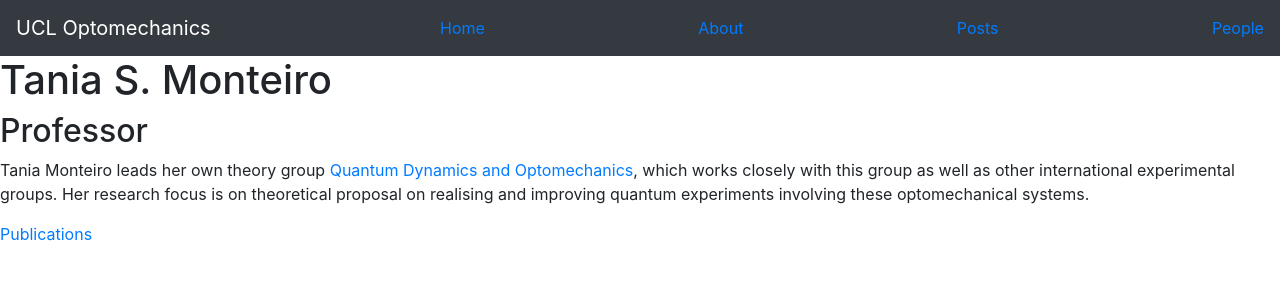
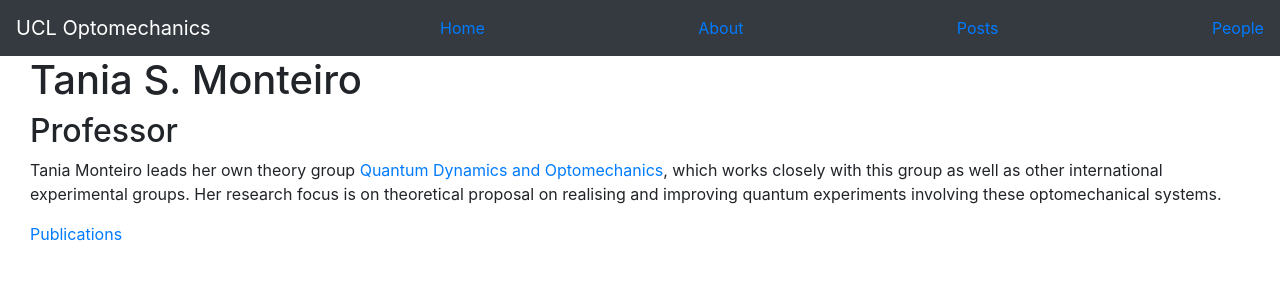
Before and after one commit to ucloptomechanics/ucloptomechanics.github.io, a Jekyll site: the page built from _people/tania.md, in a window 1280 px wide. Shown: the top 300 px of the page. Built offline with Jekyll 4.4.1, drawn with Linux system fonts in a browser that asks for light colours.

Commit message:
still cannot figure out styling

```diff
--- a/_layouts/default.html
+++ b/_layouts/default.html
@@ -2,6 +2,8 @@
 <html>
   <head>
     <meta charset="uft-8">
+     <meta name="viewport" content="width=device-width, initial-scale=1, shrink-to-fit=no">
+
     <title>{{ page.title }}</title>
     <link rel="stylesheet" href="https://stackpath.bootstrapcdn.com/bootstrap/4.1.1/css/bootstrap.min.css" integrity="sha384-WskhaSGFgHYWDcbwN70/dfYBj47jz9qbsMId/iRN3ewGhXQFZCSftd1LZCfmhktB" crossorigin="anonymous">
     <link rel="stylesheet" href="/assets/css/styles.css">
@@ -10,7 +12,9 @@
   </head>
   <body>
     {% include navigation.html %}
-    {{ content }}
+    <div class="container-fluid">
+      {{ content }}
+    </div>
   <script src="https://code.jquery.com/jquery-3.3.1.slim.min.js" integrity="sha384-q8i/X+965DzO0rT7abK41JStQIAqVgRVzpbzo5smXKp4YfRvH+8abtTE1Pi6jizo" crossorigin="anonymous"></script>
   <script src="https://cdn.jsdelivr.net/npm/popper.js@1.14.3/dist/umd/popper.min.js" integrity="sha384-ZMP7rVo3mIykV+2+9J3UJ46jBk0WLaUAdn689aCwoqbBJiSnjAK/l8WvCWPIPm49" crossorigin="anonymous"></script>
   <script src="https://cdn.jsdelivr.net/npm/bootstrap@4.1.3/dist/js/bootstrap.min.js" integrity="sha384-ChfqqxuZUCnJSK3+MXmPNIyE6ZbWh2IMqE241rYiqJxyMiZ6OW/JmZQ5stwEULTy" crossorigin="anonymous"></script>
--- a/_layouts/person.html
+++ b/_layouts/person.html
@@ -1,8 +1,8 @@
 ---
 layout: default
 ---
-
-<h1>{{ page.name }}</h1>
-<h2>{{ page.position }}</h2>
-
-{{ content }}
+<div class="container-fluid">
+  <h1>{{ page.name }}</h1>
+  <h2>{{ page.position }}</h2>
+  {{ content }}
+</div>
```
Also changed, not shown: assets/css/styles.scss (line endings or trailing spaces), 10 other files.
